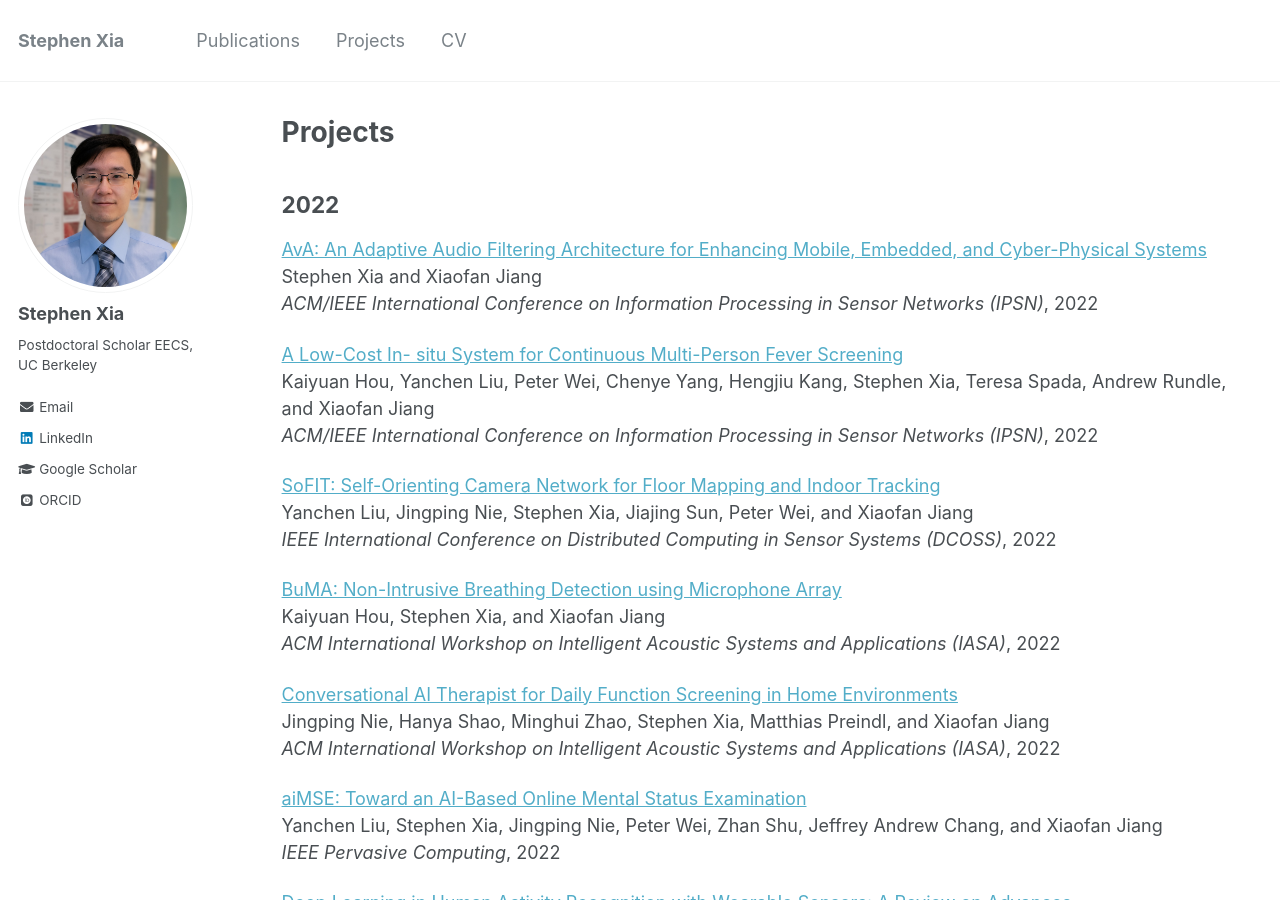
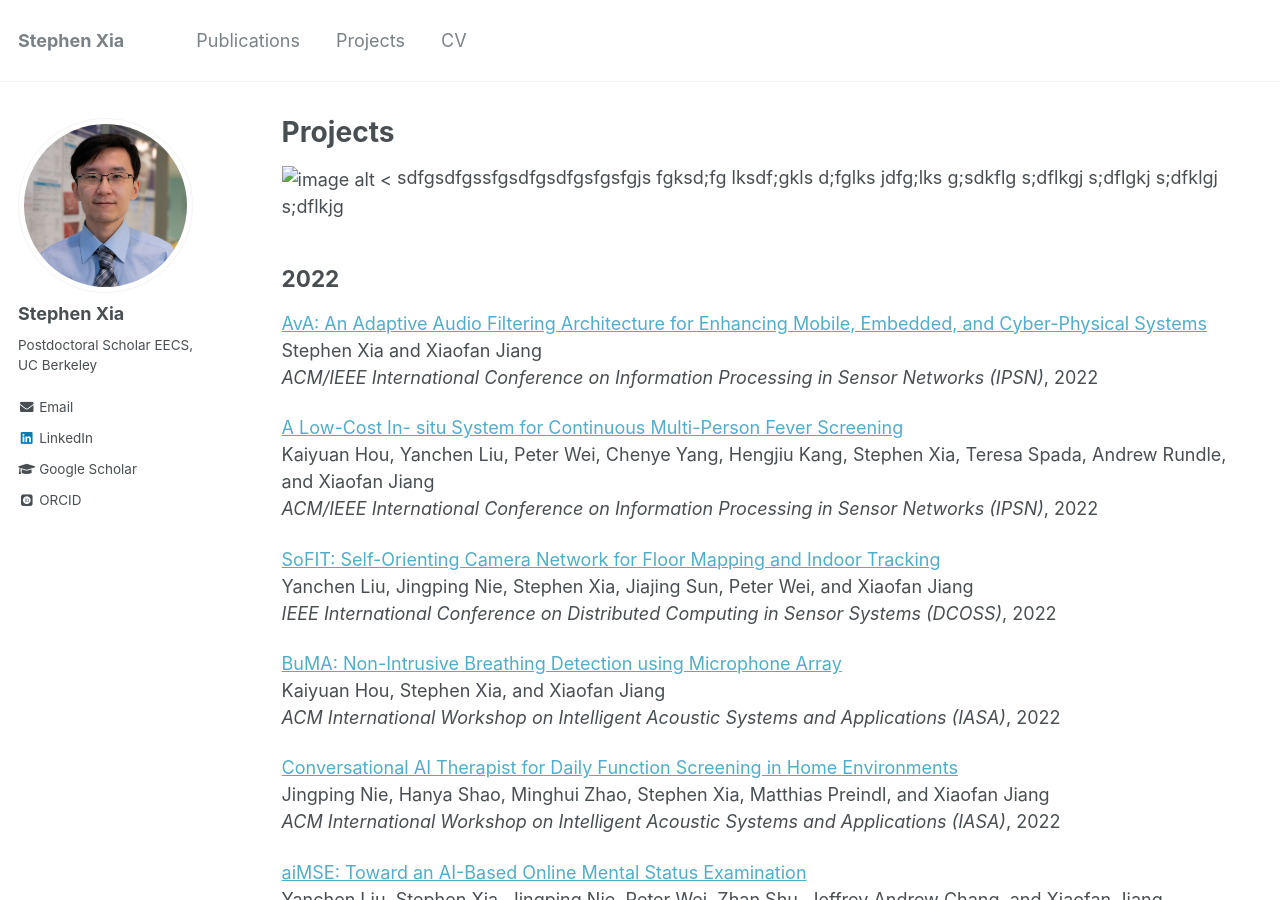
Before and after one commit to stephenxia/stephenxia.github.io, a Jekyll site: the page built from _pages/projects.md, in a window 1280 px wide and 900 px high. Built offline with Jekyll 4.4.1, drawn with Linux system fonts in a browser that asks for light colours; some web fonts are replaced.

Commit message:
testing projects

```diff
--- a/_pages/projects.md
+++ b/_pages/projects.md
@@ -4,6 +4,9 @@ title: "Projects"
 permalink: /projects/
 author_profile: true
 ---
+
+![image alt <](stephenxia.jpg)
+sdfgsdfgssfgsdfgsdfgsfgsfgjs fgksd;fg lksdf;gkls d;fglks jdfg;lks g;sdkflg s;dflkgj s;dflgkj s;dfklgj s;dflkjg
 
 2022
 ----
```
